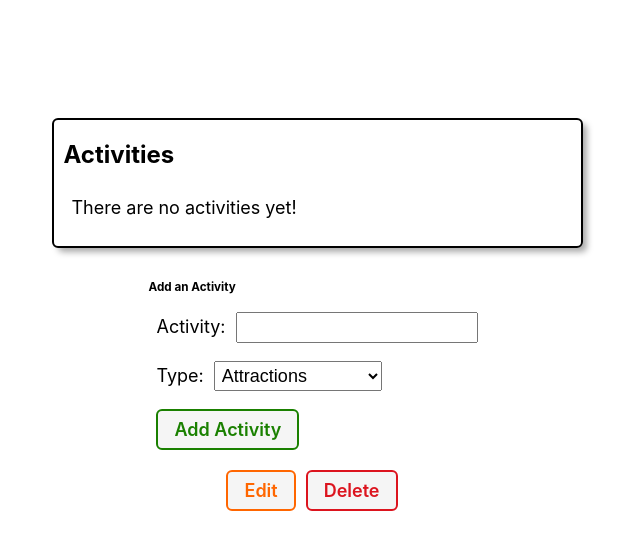
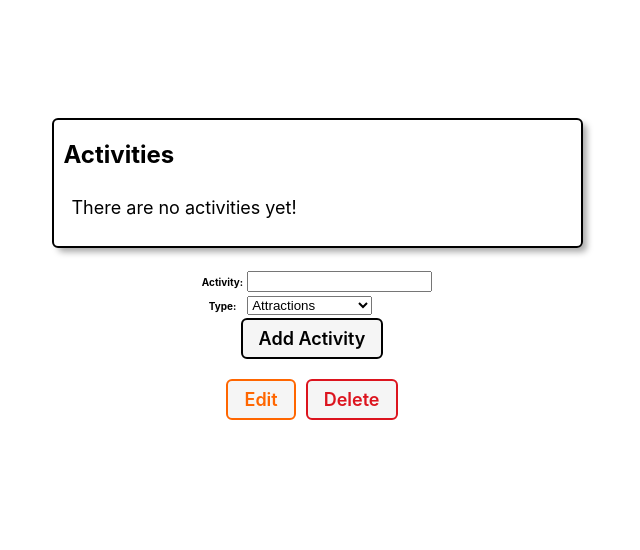
Before and after one commit to jmeirink/destination-vacation, a Django app: template main_app/templates/destinations/detail.html in a window 1280 px wide. Shown: the part 54-604 px from the top of the page, without its empty margins (323-963 px from the left). Run offline with Django 4.2, Linux system fonts and the light colour scheme; the template is opened without the code that fills it: values that come from a table or form of the project are taken from there, others are empty.

Commit message:
fix form container

```diff
--- a/main_app/static/css/destinations/destination-detail.css
+++ b/main_app/static/css/destinations/destination-detail.css
@@ -28,6 +28,14 @@
   display: flex;
   justify-content: center;
   margin-top: 20px;
+}
+
+.form-container {
+  display: flex;
+  flex-direction: column;
+  align-items: center;
+  justify-content: center;
+  width: 100%;
 }
 
 .activities-container {
--- a/main_app/templates/destinations/detail.html
+++ b/main_app/templates/destinations/detail.html
@@ -43,7 +43,7 @@
   </section>
 </div>
 
-<div class="add-activities-container">
+{% comment %} <div class="add-activities-container">
   <section class="add-activities">
     <h3>Add an Activity</h3>
     <form
@@ -56,7 +56,19 @@
       <button type="submit" class="btn submit">Add Activity</button>
     </form>
   </section>
-</div>
+</div> {% endcomment %}
+
+<form
+    action="{% url 'add_activity' destination.id %}"
+    method="post"
+    class="form-container"
+  >
+    {% csrf_token %}
+    <table>
+      {{ activity_form.as_table }}
+    </table>
+    <button type="submit" class="btn">Add Activity</button>
+</form>
 
 <div class="destination-actions">
   <a href="{% url 'destinations_update' destination.id %}" class="btn warn">Edit</a>
--- a/main_app/templates/main_app/destination_confirm_delete.html
+++ b/main_app/templates/main_app/destination_confirm_delete.html
@@ -5,7 +5,6 @@
 
 <div class="page-header">
   <h1>Delete Destination?</h1>
-  <img src="{% static 'images/destination.svg' %}" alt="A destination"/>
 </div>
 <h2>Are you sure you want to delete {{ destination.destination }}?</h2>
 
```
